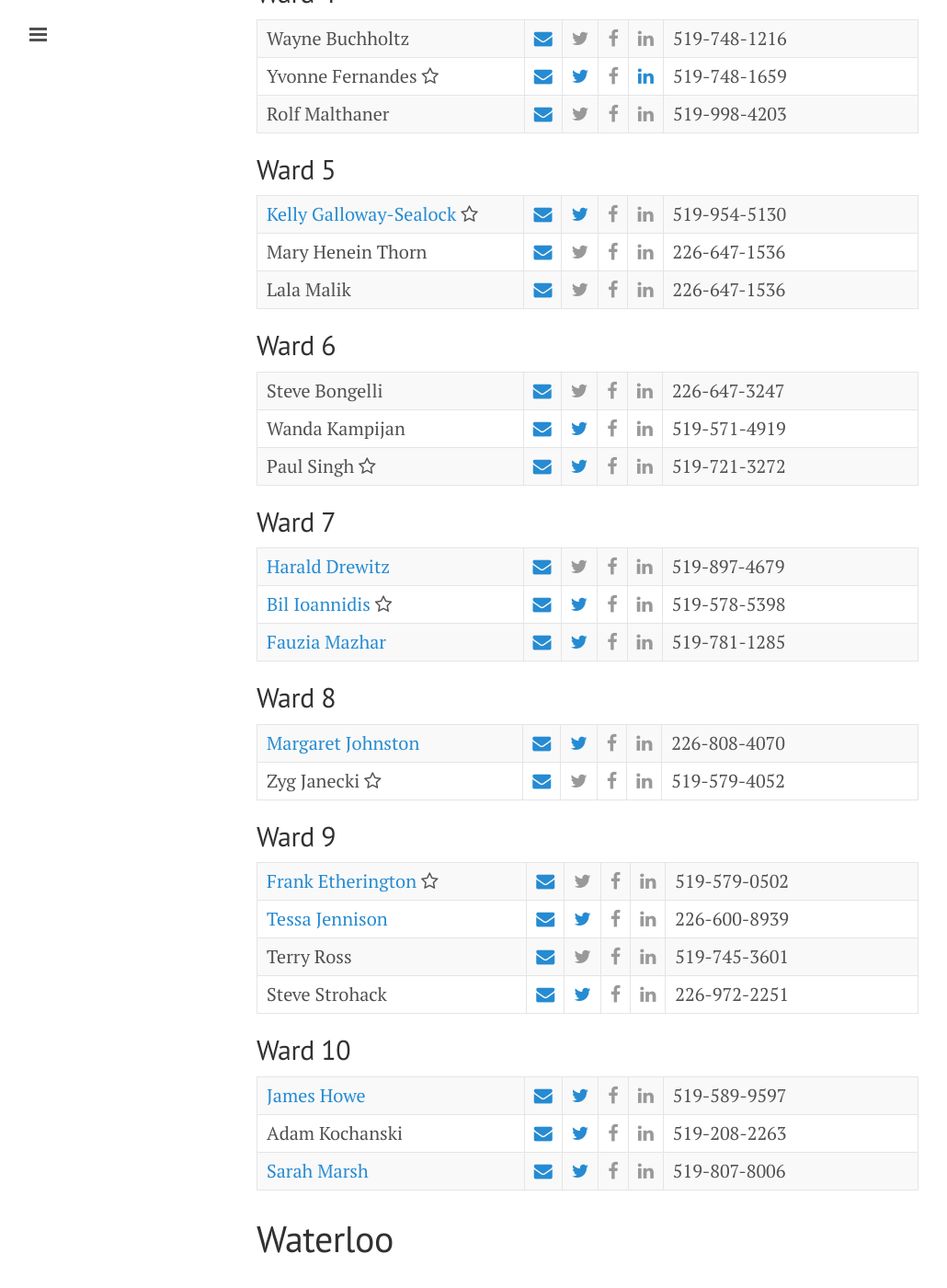
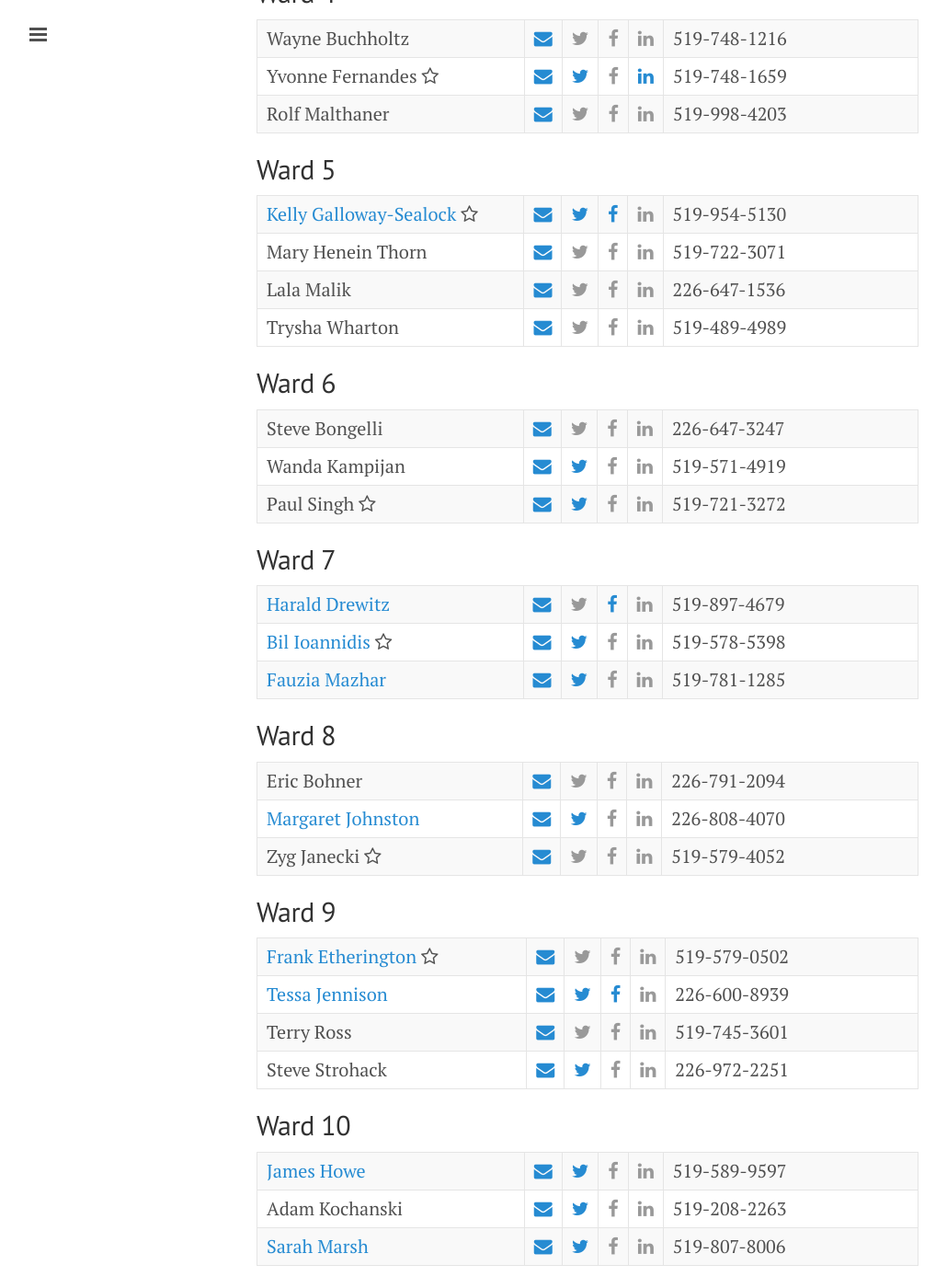
Before and after one commit to info-waterloo-region/election-2014, a Jekyll site: the page built from index.html, in a window 1280 px wide and 1400 px high, scrolled down 3720 px. Shown: the whole window at 92% size, without its empty margins (1-1031 px from the left). Built offline with Jekyll 4.4.1, drawn with Linux system fonts in a browser that asks for light colours; nearby versions of some CDN libraries; Markdown is read by kramdown in place of the engine named in the settings; the list of posts is cut into pages by our own code; some of the changed lines change nothing that is shown; some of the changed text lies outside the part shown.

Commit message:
KW updates

```diff
--- a/_data/candidates.json
+++ b/_data/candidates.json
@@ -529,7 +529,7 @@
         "Website": "",
         "Candidate": "Wasai Rahimi",
         "Twitter": "wasairahimi",
-        "LinkedIn": "",
+        "LinkedIn": "pub/wasai-rahimi/29/b3a/b64",
         "Phone": "519-572-7256",
         "Facebook": "",
         "Incumbent": "",
@@ -607,7 +607,7 @@
         "Twitter": "gallowaykelly",
         "LinkedIn": "",
         "Phone": "519-954-5130",
-        "Facebook": "",
+        "Facebook": "councillorkelly.galloway",
         "Incumbent": "Incumbent",
         "Email": "kavgalloway@yahoo.ca"
       },
@@ -616,7 +616,7 @@
         "Candidate": "Mary Henein Thorn",
         "Twitter": "",
         "LinkedIn": "",
-        "Phone": "226-647-1536",
+        "Phone": "519-722-3071",
         "Facebook": "",
         "Incumbent": "",
         "Email": "serving.u.with.passion@gmail.com"
@@ -630,6 +630,16 @@
         "Facebook": "",
         "Incumbent": "",
         "Email": "lalamalik@hotmail.com"
+      },
+      {
+        "Website": "",
+        "Candidate": "Trysha Wharton",
+        "Twitter": "",
+        "LinkedIn": "",
+        "Phone": "519-489-4989",
+        "Facebook": "",
+        "Incumbent": "",
+        "Email": "votewhartonward5@gmail.com"
       }
     ],
     "Ward 6": [
@@ -671,7 +681,7 @@
         "Twitter": "",
         "LinkedIn": "",
         "Phone": "519-897-4679",
-        "Facebook": "",
+        "Facebook": "pages/Harald-Drewitz-for-Ward-7/864885286862205",
         "Incumbent": "",
         "Email": "h.drewitz@sympatico.ca"
       },
@@ -697,6 +707,16 @@
       }
     ],
     "Ward 8": [
+      {
+        "Website": "",
+        "Candidate": "Eric Bohner",
+        "Twitter": "",
+        "LinkedIn": "",
+        "Phone": "226-791-2094",
+        "Facebook": "",
+        "Incumbent": "",
+        "Email": "eric.n.bohner@gmail.com"
+      },
       {
         "Website": "margaretjohnston.ca",
         "Candidate": "Margaret Johnston",
@@ -735,7 +755,7 @@
         "Twitter": "tessajennison",
         "LinkedIn": "",
         "Phone": "226-600-8939",
-        "Facebook": "",
+        "Facebook": "TessaJennison",
         "Incumbent": "",
         "Email": "tessa.jennison@gmail.com"
       },
@@ -799,7 +819,7 @@
         "Website": "davejaworsky.ca",
         "Candidate": "Dave Jaworsky",
         "Twitter": "DaveJaworsky",
-        "LinkedIn": "",
+        "LinkedIn": "pub/dave-jaworsky/2/93a/377",
         "Phone": "519-746-8643",
         "Facebook": "",
         "Incumbent": "",
@@ -816,24 +836,24 @@
         "Email": "info@daveformayor.ca"
       },
       {
+        "Website": "www.ramisaid.ca",
+        "Candidate": "Rami Said",
+        "Twitter": "RamiJSaid",
+        "LinkedIn": "",
+        "Phone": "519-590-3114",
+        "Facebook": "rami4mayor",
+        "Incumbent": "",
+        "Email": "ramisaid.inc@gmail.com"
+      },
+      {
         "Website": "",
         "Candidate": "Erika Traub",
         "Twitter": "ErikaTraub1",
         "LinkedIn": "",
         "Phone": "519-747-0937",
-        "Facebook": "",
+        "Facebook": "pages/Erika-Traub-for-Mayor-of-Waterloo/783689014992319",
         "Incumbent": "",
         "Email": "etraub@bell.net"
-      },
-      {
-        "Website": "www.ramisaid.ca",
-        "Candidate": "Rami Said",
-        "Twitter": "RamiJSaid",
-        "LinkedIn": "",
-        "Phone": "519-590-3114",
-        "Facebook": "",
-        "Incumbent": "",
-        "Email": "ramisaid.inc@gmail.com"
       }
     ],
     "Ward 1": [
@@ -865,7 +885,7 @@
         "Twitter": "janbeth50",
         "LinkedIn": "",
         "Phone": "519-580-5647",
-        "Facebook": "",
+        "Facebook": "JaniceMooreForWard2",
         "Incumbent": "",
         "Email": "janicemooreforward2@gmail.com"
       },
@@ -875,7 +895,7 @@
         "Twitter": "",
         "LinkedIn": "",
         "Phone": "519-572-0777",
-        "Facebook": "",
+        "Facebook": "willms4waterloo",
         "Incumbent": "",
         "Email": "willmsh@rogers.com"
       }
@@ -887,7 +907,7 @@
         "Twitter": "votedoherty",
         "LinkedIn": "",
         "Phone": "519-580-7532",
-        "Facebook": "",
+        "Facebook": "votedoherty",
         "Incumbent": "",
         "Email": "shelbydoherty@rogers.com"
       },
@@ -963,7 +983,7 @@
         "Twitter": "jeffhenrykw",
         "LinkedIn": "",
         "Phone": "226-972-6382",
-        "Facebook": "",
+        "Facebook": "jeffhenrykw",
         "Incumbent": "Incumbent",
         "Email": "jeff@jeffhenry.ca"
       },
@@ -985,7 +1005,7 @@
         "Twitter": "melissadurrell",
         "LinkedIn": "pub/melissa-durrell/25/822/a40",
         "Phone": "519-886-9241",
-        "Facebook": "",
+        "Facebook": "melissadurrelluptown",
         "Incumbent": "Incumbent",
         "Email": "melissa@melissadurrell.ca"
       }
```
